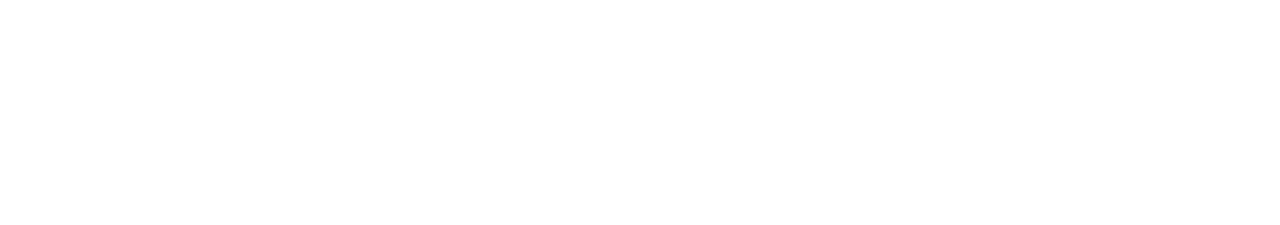
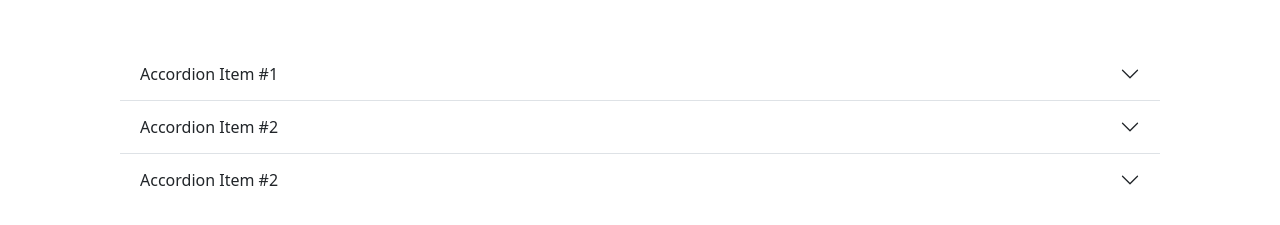
Before and after one commit to sidratulshatil/fitness-center, a React (Create React App) app: page / in a window 1280 px wide. Shown: the part 825-1050 px from the top of the page. Before the commit the page ends 823 px from the top, so only its background shows below. Built offline with nearby package versions, Linux system fonts and the light colour scheme.

Commit message:
faq structure added

```diff
--- a/src/App.js
+++ b/src/App.js
@@ -4,6 +4,7 @@
 import Catagory from './Components/Catagory/Catagory';
 import { useState } from 'react';
 import Activity from './Components/Activity/Activity';
+import Faq from './Components/Faq/Faq';
 
 function App(props) {
   return (
@@ -12,7 +13,7 @@
         <Header></Header>
         <Catagory></Catagory>
       </div>
-
+      <div><Faq></Faq></div>
     </div>
   );
 }
--- a/src/Components/Catagory/Catagory.js
+++ b/src/Components/Catagory/Catagory.js
@@ -2,6 +2,7 @@
 import { useEffect } from 'react';
 import { useState } from 'react';
 import Activity from '../Activity/Activity';
+import Faq from '../Faq/Faq';
 import Items from '../Items/Items';
 import './Catagory.css';
 
@@ -32,6 +33,7 @@
             <div>
                 <Activity cart={cart} ></Activity>
             </div>
+
         </div>
 
 
--- /dev/null
+++ b/src/Components/Faq/Faq.css
@@ -0,0 +1,6 @@
+.faq {
+    margin-top: 50px;
+    margin-bottom: 50px;
+    margin-left: 120px;
+    margin-right: 120px;
+}
--- /dev/null
+++ b/src/Components/Faq/Faq.js
@@ -0,0 +1,35 @@
+import React from 'react';
+import './Faq.css'
+import Accordion from 'react-bootstrap/Accordion';
+
+const Faq = () => {
+    return (
+        <div className='faq'>
+            <Accordion defaultActiveKey="" flush>
+                <Accordion.Item eventKey="0">
+                    <Accordion.Header>Accordion Item #1</Accordion.Header>
+                    <Accordion.Body>
+                        Lorem ipsum dolor sit amet, consectetur adipiscing elit, sed do
+
+                    </Accordion.Body>
+                </Accordion.Item>
+                <Accordion.Item eventKey="1">
+                    <Accordion.Header>Accordion Item #2</Accordion.Header>
+                    <Accordion.Body>
+                        Lorem ipsum dolor sit amet, consectetur adipiscing elit, sed do
+
+                    </Accordion.Body>
+                </Accordion.Item>
+                <Accordion.Item eventKey="2">
+                    <Accordion.Header>Accordion Item #2</Accordion.Header>
+                    <Accordion.Body>
+                        Lorem ipsum dolor sit amet, consectetur adipiscing elit, sed do
+
+                    </Accordion.Body>
+                </Accordion.Item>
+            </Accordion>
+        </div>
+    );
+};
+
+export default Faq;
```
